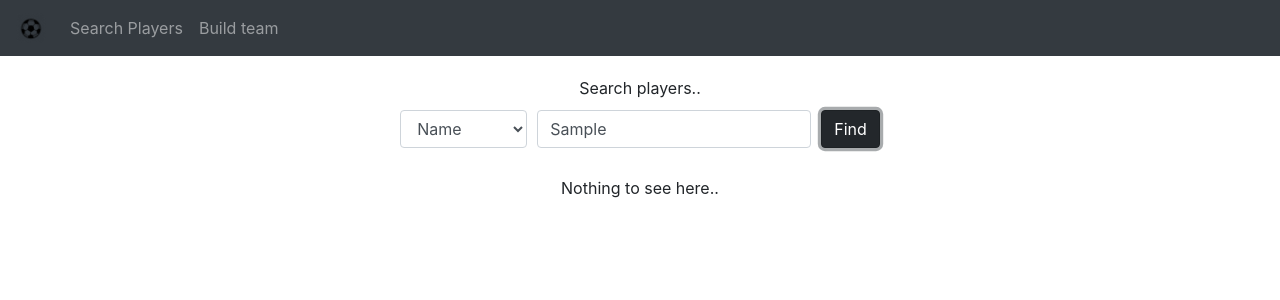
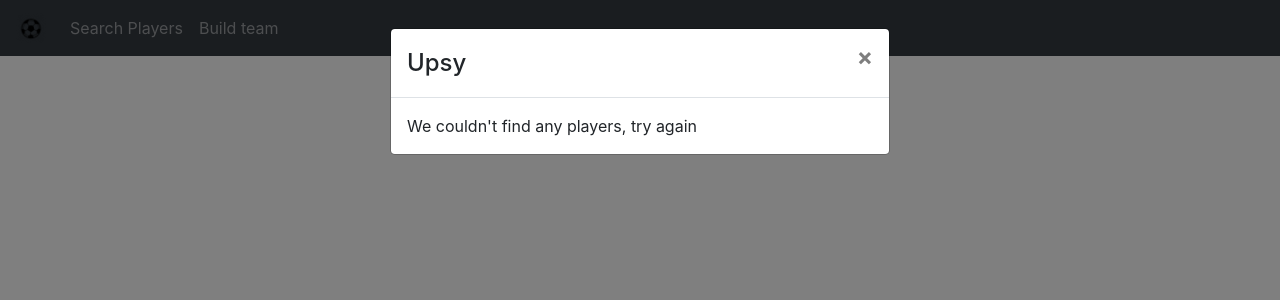
Before and after one commit to darkchesca/phiture-task-francescab, a React (Create React App) app in the folder Client/: page / in a window 1280 px wide. Both pictures are taken after typing "Sample" into the empty fields and a click on the button "Find". Shown: the top 300 px of the page. Built offline with nearby package versions, Linux system fonts and the light colour scheme; a web font is replaced by a local one.

Commit message:
fix error modal

```diff
--- a/Client/src/components/ErrorModal/ErrorModal.tsx
+++ b/Client/src/components/ErrorModal/ErrorModal.tsx
@@ -5,14 +5,15 @@ interface Props {
     showModal: boolean;
     title: string;
     content: string;
+    onHide: () => void;
 
 }
 
-export const ErrorModal: React.FC<Props> = ({showModal, title, content}) => {
+export const ErrorModal: React.FC<Props> = ({showModal, title, content, onHide}) => {
 
     return (
         <div>
-            <Modal show={showModal}>
+            <Modal show={showModal} onHide={onHide} animation={false}>
                 <Modal.Header closeButton>
                     <Modal.Title>{title}</Modal.Title>
                 </Modal.Header>
--- a/Client/src/translations/en.json
+++ b/Client/src/translations/en.json
@@ -11,8 +11,9 @@
     "club": "Club",
     "formTitle": "Search players..",
     "errorTitle": "Error",
-    "errorBody": "There was a problem with the search",
-    "notFound": "Ups we couldn't find any players, try again",
+    "errorContent": "There was a problem with the search",
+    "notFoundTitle": "Upsy",
+    "notFoundContent": "We couldn't find any players, try again",
     "nothingToSee": "Nothing to see here.."
   },
   "buildTeam": {
--- a/Client/src/views/SearchPlayers/SearchPlayers.tsx
+++ b/Client/src/views/SearchPlayers/SearchPlayers.tsx
@@ -15,6 +15,9 @@ export const SearchPlayers: React.FC = () => {
     let [loading, setLoading] = useState(false);
     let [error, setError] = useState(false);
     let [players, setPlayers] = useState([]);
+    let [modalTitle, setModalTitle] = useState("");
+    let [modalContent, setModalContent] = useState("");
+
     let searchBy = useRef(null);
     let inputValue = useRef(null);
 
@@ -22,6 +25,7 @@ export const SearchPlayers: React.FC = () => {
     function onSubmitSearch(event: any) {
         // setLoading(true);
         const form = event.currentTarget;
+        //todo add validation: min characters 3
         /*if (form.checkValidity() === false) {
             event.preventDefault();
             event.stopPropagation();
@@ -34,6 +38,21 @@ export const SearchPlayers: React.FC = () => {
 
         //add api here
         //seLoading(false)
+        try {
+            const resp: [] = []; //await
+            if (!resp.length) {
+                setModalTitle(t('searchPlayers.notFoundTitle'));
+                setModalContent(t('searchPlayers.notFoundContent'));
+                setError(true);
+            } else {
+                setPlayers(resp);
+            }
+
+        } catch (e) {
+            setModalTitle(t('searchPlayers.errorTitle'));
+            setModalContent(t('searchPlayers.errorBody'));
+            setError(true);
+        }
     }
 
     return (
@@ -74,8 +93,11 @@ export const SearchPlayers: React.FC = () => {
                     loading
                         ? <LoadingModal/>
                         : error
-                        ? <ErrorModal content={t('searchPlayers.notFound')} showModal={error}
-                                      title={t('searchPlayers.notFound')}>Error Modal</ErrorModal>
+                        ? <ErrorModal
+                            title={modalTitle}
+                            content={modalContent}
+                            showModal={error}
+                            onHide={() => setError(false)}>Error Modal</ErrorModal>
                         : players.length
                             ? <span>Table</span>
                             : <span>{t('searchPlayers.nothingToSee')}</span>
```
